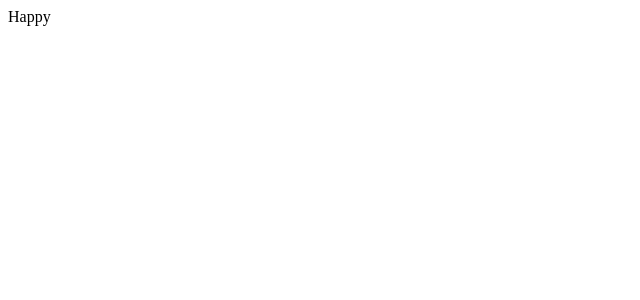
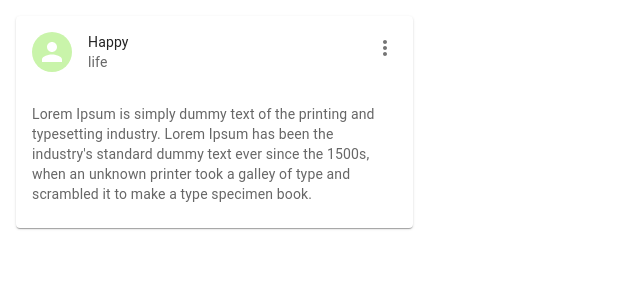
Before and after one commit to muhammadderic/book-apps, a React (Vite) app: page / in a window 1280 px wide. Shown: the top 300 px of the page, without its empty margins (0-640 px from the left). Built offline with nearby package versions, Linux system fonts and the light colour scheme; data requests are answered from the project's data file.

Commit message:
Create NoteCard component

```diff
--- /dev/null
+++ b/src/components/NoteCard.jsx
@@ -0,0 +1,43 @@
+import { Avatar, Card, CardContent, CardHeader, IconButton, Typography } from "@mui/material"
+import MoreVertIcon from '@mui/icons-material/MoreVert';
+
+const handleBgAvatar = (category) => {
+  if (category === "life") {
+    return "#C9F4AA"
+  } else if (category === "work") {
+    return "#B4E4FF"
+  } else if (category === "study") {
+    return "#FDFDBD"
+  } else {
+    return "#FF8787"
+  }
+}
+
+function NoteCard({ note }) {
+  return (
+    <Card
+      sx={{ m: 1 }}>
+      <CardHeader
+        avatar={
+          <Avatar
+            sx={{ bgcolor: handleBgAvatar(note.category) }} />
+        }
+        action={
+          <IconButton>
+            <MoreVertIcon />
+          </IconButton>
+        }
+        title={note.title}
+        subheader={note.category} />
+      <CardContent>
+        <Typography
+          variant="body2"
+          color="textSecondary">
+          {note.details}
+        </Typography>
+      </CardContent>
+    </Card>
+  )
+}
+
+export default NoteCard
--- a/src/pages/Notes.jsx
+++ b/src/pages/Notes.jsx
@@ -1,5 +1,6 @@
 import { Masonry } from "@mui/lab"
 import { useEffect, useState } from "react"
+import NoteCard from "../components/NoteCard"
 
 function Notes() {
   const [notes, setNotes] = useState([])
@@ -15,9 +16,11 @@ function Notes() {
       columns={3}
       spacing={1}>
       {notes.map(note => (
-        <p>
-          {note.title}
-        </p>
+        <div
+          key={note.id}>
+          <NoteCard
+            note={note} />
+        </div>
       ))}
     </Masonry>
   )
```
